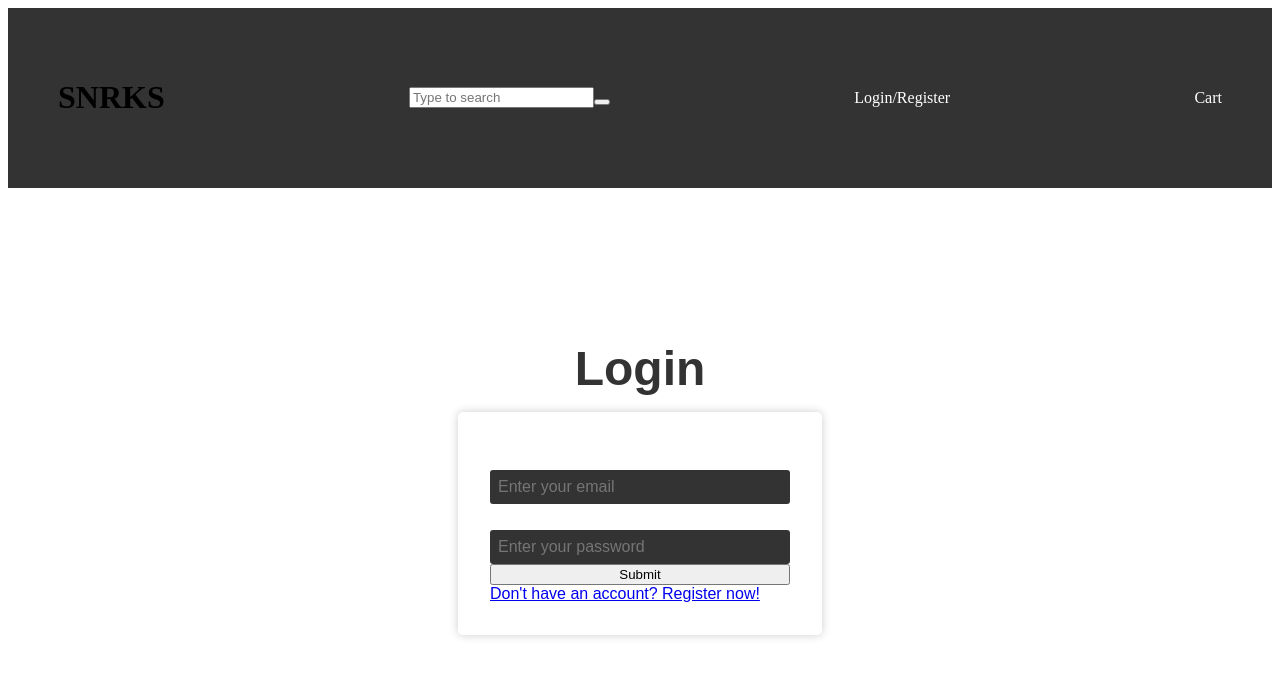
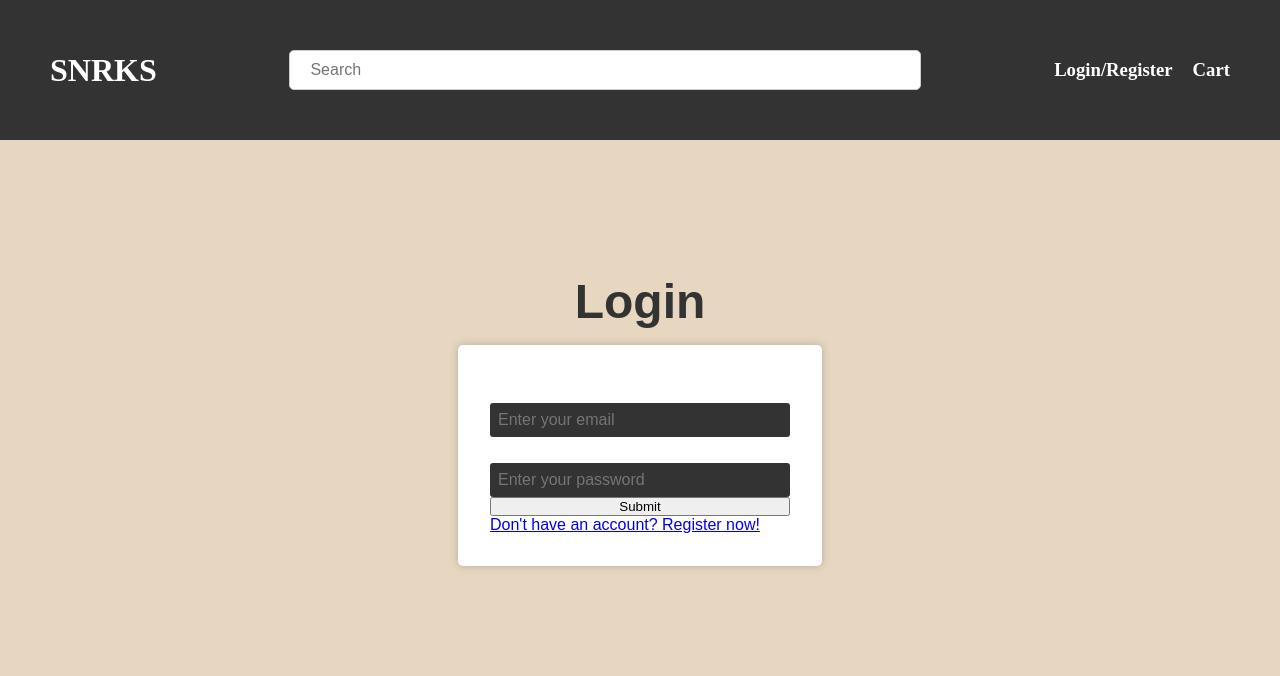
Before and after one commit to Team-Seals/Grace-Shopper, a React (Vite) app in the folder client/: page /login in a window 1280 px wide. Shown: the top 676 px of the page. Built offline with nearby package versions, Linux system fonts and the light colour scheme; no server answers.

Commit message:
navbar done

```diff
--- a/client/src/App.css
+++ b/client/src/App.css
@@ -1,6 +1,10 @@
-.title {
-  display: flex;
-  justify-content: center;
+* {
+  padding: 0px;
+  margin: 0px;
+}
+
+body {
+  background-color: #E7D7C1 ;
 }
 
 /* NAVBAR */
@@ -14,10 +18,6 @@
   padding: 50px;
 }
 
-.searchbar {
-  width: 135%;
-}
-
 .links {
   display: flex;
   gap: 20px;
@@ -26,6 +26,19 @@
 .links a {
   text-decoration: none;
   color: white;
+}
+
+.main a{
+  color: white;
+  text-decoration: none;
+}
+
+.searchBar{
+  width: 50%;
+  padding: 10px 20px;
+  border-radius: 5px;
+  border: 1px solid #ccc;
+  font-size: 1rem;
 }
 
 /* HOMEPAGE */
--- a/client/src/components/NavBar.jsx
+++ b/client/src/components/NavBar.jsx
@@ -38,8 +38,35 @@ export default function NavBar() {
 
   return (
     <div className="Nav">
-      <h1 className="title">SNRKS</h1>
-      <div className="search-wrapper">
+      <h1 className="main">
+        <Link to="/">SNRKS</Link>
+        </h1>
+      <input
+        className="searchBar"
+        type="text"
+        placeholder="Search"
+        onChange={(e) => setSearch(e.target.value)}
+      />
+      <h3 className="links">
+        <div>
+          {user.id ? (
+            <button onClick={handleLogout}>Logout</button>
+          ) : (
+            <div>
+              <Link to="/login">Login/Register</Link>
+            </div>
+          )}
+        </div>
+        <div>
+          <Link to="/checkout">Cart</Link>
+        </div>
+      </h3>
+    </div>
+  );
+}
+
+{
+  /* <div className="search-wrapper">
         <div className="input=holder">
           <input
             type="text"
@@ -53,19 +80,5 @@ export default function NavBar() {
           </button>
         </div>
         <span className="close" onClick="searchToggle(this, event)"></span>
-      </div>
-      <div className="links">
-        {user.id ? (
-          <button onClick={handleLogout}>Logout</button>
-        ) : (
-          <div>
-            <Link to="/login">Login/Register</Link>
-          </div>
-        )}
-      </div>
-      <div className="links">
-        <Link to="/checkout">Cart</Link>
-      </div>
-    </div>
-  );
+      </div> */
 }
```
